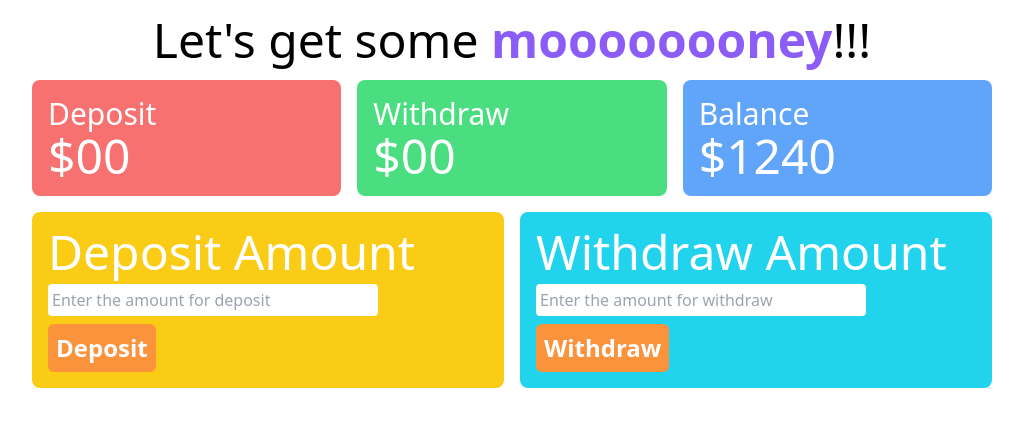
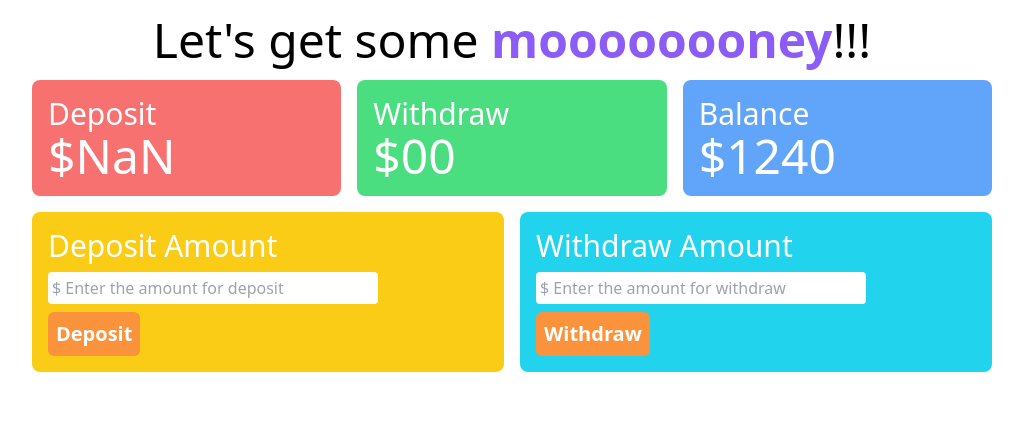
Before and after one commit to showvike/functional-bank, a plain HTML site: page index.html in a window 1280 px wide. Both pictures are taken after a click on the button "Deposit". Shown: the whole page, without its empty margins (128-1151 px from the left). Drawn offline with nearby package versions, Linux system fonts and the light colour scheme.

Commit message:
deposit js done

```diff
--- a/index.html
+++ b/index.html
@@ -25,7 +25,7 @@
         <!-- deposit starts -->
         <div class="bg-red-400 p-4 rounded-lg">
           <h2 class="text-3xl">Deposit</h2>
-          <p class="text-5xl">$<span>00</span></p>
+          <p class="text-5xl">$<span id="deposit-amount">00</span></p>
         </div>
         <!-- deposit ends -->
         <!-- withdraw starts -->
@@ -46,14 +46,16 @@
       <div class="mt-4 grid grid-cols-2 gap-4">
         <!-- deposit starts -->
         <div class="bg-yellow-400 p-4 rounded-lg">
-          <h2 class="text-5xl">Deposit Amount</h2>
+          <h2 class="text-3xl">Deposit Amount</h2>
           <input
+            id="deposit-field"
             class="my-2 p-1 rounded text-black block w-3/4"
             type="text"
-            placeholder="Enter the amount for deposit"
+            placeholder="$ Enter the amount for deposit"
           />
           <button
-            class="bg-orange-400 text-2xl p-2 rounded-md font-semibold hover:bg-fuchsia-400"
+            id="btn-deposit"
+            class="bg-orange-400 text-xl p-2 rounded-md font-semibold hover:bg-fuchsia-400"
           >
             Deposit
           </button>
@@ -61,14 +63,14 @@
         <!-- deposit ends -->
         <!-- withdraw starts -->
         <div class="bg-cyan-400 p-4 rounded-lg">
-          <h2 class="text-5xl">Withdraw Amount</h2>
+          <h2 class="text-3xl">Withdraw Amount</h2>
           <input
             class="my-2 p-1 rounded text-black block w-3/4"
             type="text"
-            placeholder="Enter the amount for withdraw"
+            placeholder="$ Enter the amount for withdraw"
           />
           <button
-            class="bg-orange-400 text-2xl p-2 rounded-md font-semibold hover:bg-fuchsia-400"
+            class="bg-orange-400 text-xl p-2 rounded-md font-semibold hover:bg-fuchsia-400"
           >
             Withdraw
           </button>
@@ -78,5 +80,7 @@
       <!-- deposit and withdraw starts -->
     </main>
     <!-- main ends -->
+    <!-- custom js -->
+    <script src="./js/deposit.js"></script>
   </body>
 </html>
--- /dev/null
+++ b/js/deposit.js
@@ -0,0 +1,21 @@
+// get the deposit button
+document.getElementById("btn-deposit").addEventListener("click", function () {
+    // get the input deposit amount
+    const depositField = document.getElementById("deposit-field");
+    const depositValueString = depositField.value;
+    const depositValue = parseFloat(depositValueString);
+
+    // clear the input deposit field
+    depositField.value = "";
+
+    // get the previous deposit amount
+    const depositAmount = document.getElementById("deposit-amount");
+    const previousDepositString = depositAmount.innerText;
+    const previousDepositAmount = parseFloat(previousDepositString);
+
+    // add both
+    const depositTotal = previousDepositAmount + depositValue;
+
+    // update the deposit amount
+    depositAmount.innerText = depositTotal;
+});
```
